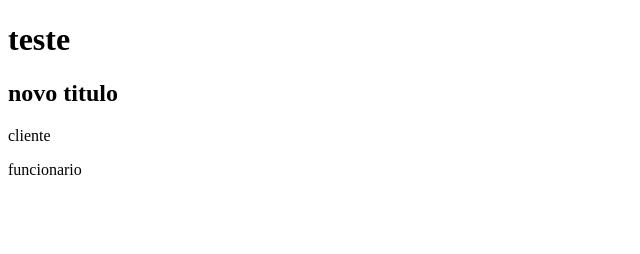
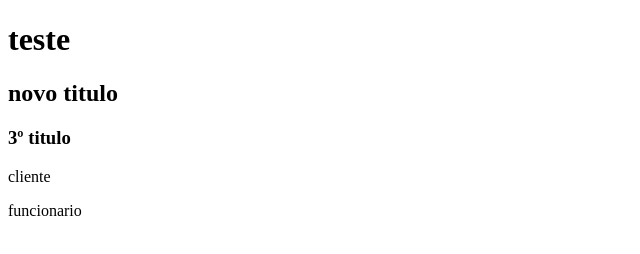
Before and after one commit to zaszui/projeto-teste, a plain HTML site: page index.html in a window 1280 px wide. Shown: the whole page, without its empty margins (0-640 px from the left). Drawn offline with Linux system fonts and the light colour scheme.

Commit message:
terceiro H

```diff
--- a/index.html
+++ b/index.html
@@ -8,6 +8,7 @@
 <body>
     <h1>teste</h1>
     <h2>novo titulo</h2>
+    <h3>3º titulo</h3>
     <p>cliente</p>
     <p>funcionario</p>
 </body>
```
